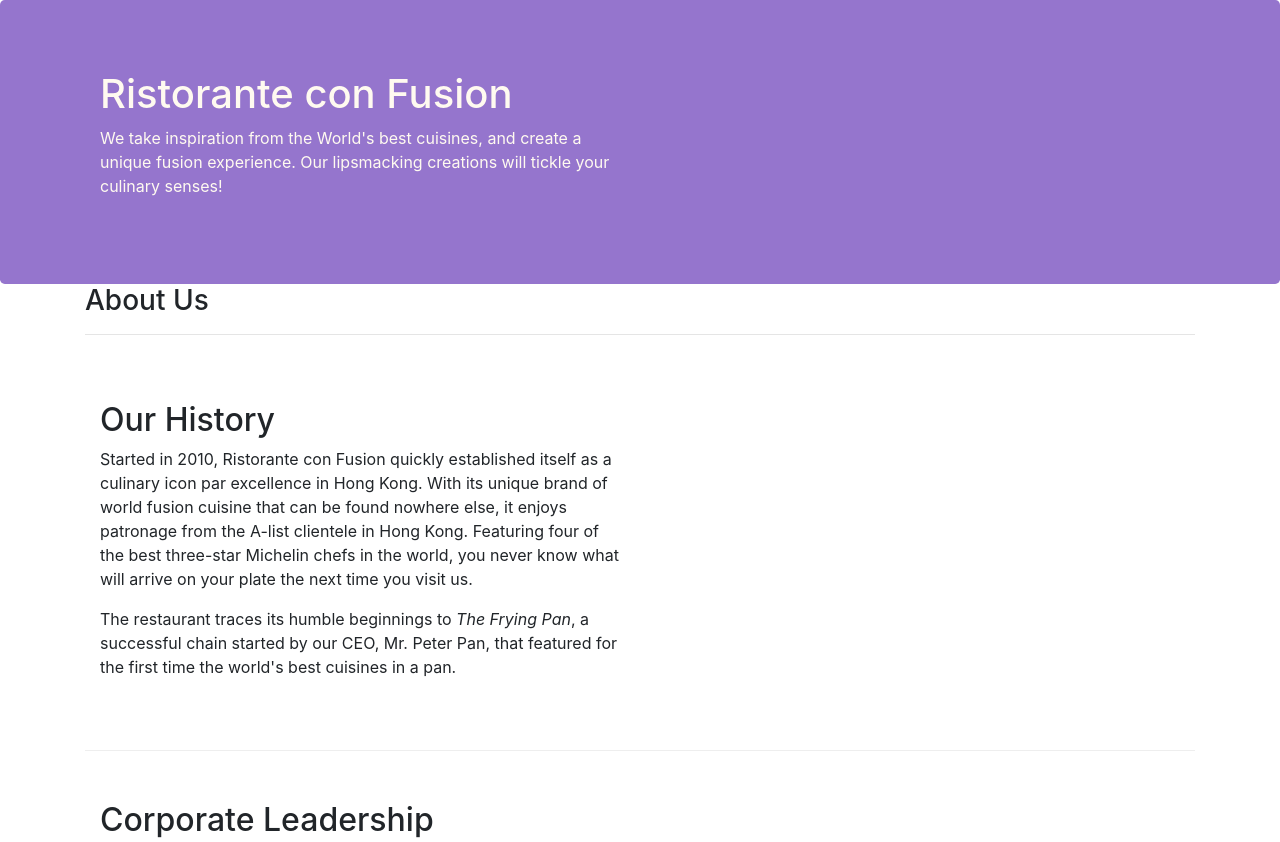
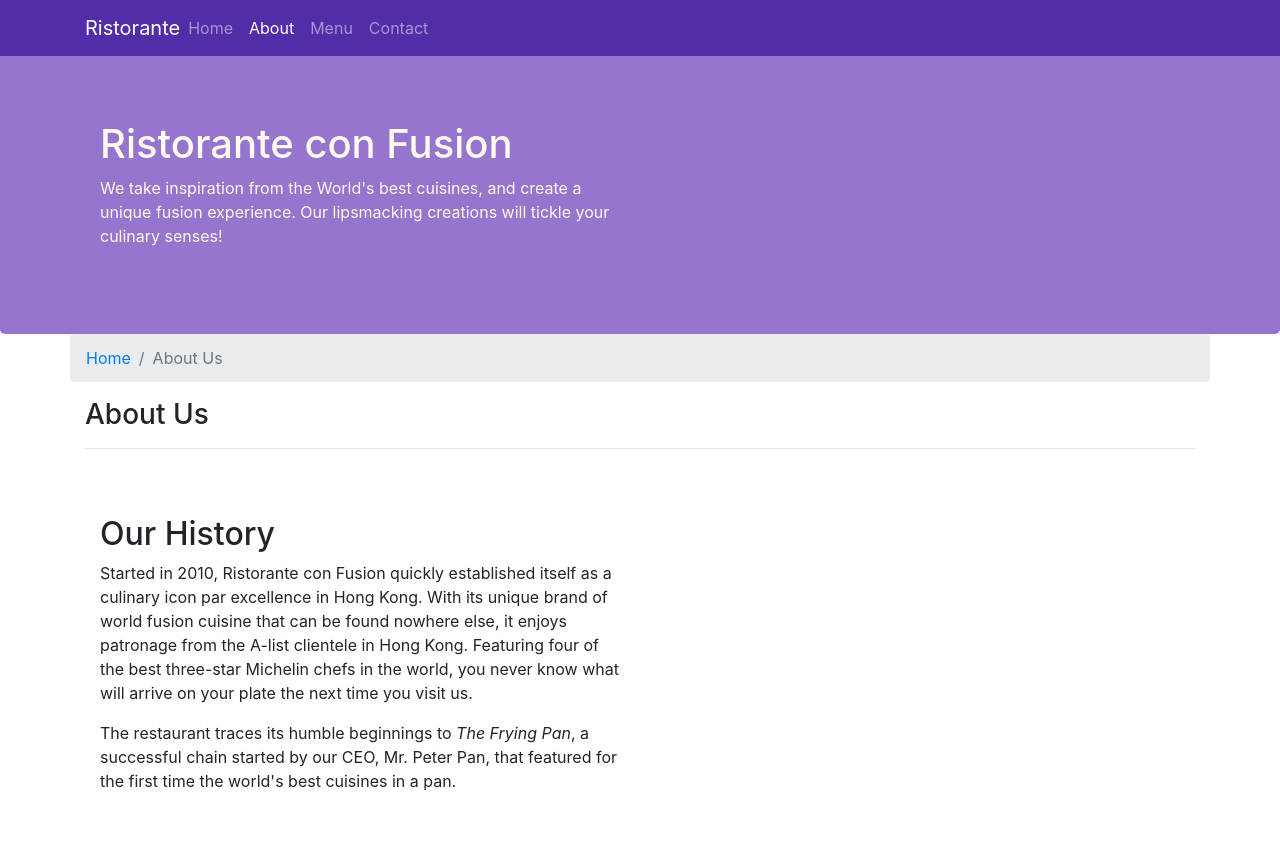
Before and after one commit to afifaniks/Coursera_Bootstrap, a website: page aboutus.html in a window 1280 px wide. Shown: the top 842 px of the page. Drawn offline with nearby package versions, Linux system fonts and the light colour scheme.

Commit message:
navbar n breadcrumb

```diff
--- a/aboutus.html
+++ b/aboutus.html
@@ -12,7 +12,22 @@
 </head>
 
 <body>
-
+    <nav class="navbar navbar-dark navbar-expand-sm fixed-top">
+        <div class="container">
+            <button class="navbar-toggler" type="button" data-toggle="collapse" data-target="#Navbar">
+                <span class="navbar-toggler-icon"></span>
+            </button>
+            <a href="./index.html" class="navbar-brand mr-auto">Ristorante</a>
+            <div class="collaps navbar-collapse" id="Navbar">
+                <ul class="navbar-nav mr-auto">
+                    <li class="nav-item"><a href="./index.html" class="nav-link">Home</a></li>
+                    <li class="nav-item active"><a href="./aboutus.html" class="nav-link">About</a></li>
+                    <li class="nav-item"><a href="#" class="nav-link">Menu</a></li>
+                    <li class="nav-item"><a href="#" class="nav-link">Contact</a></li>
+                </ul>
+            </div>
+        </div>
+    </nav>
     <header class="jumbotron">
         <div class="container">
             <div class="row row-header">
@@ -28,6 +43,10 @@
 
     <div class="container">
         <div class="row">
+            <ol class="col-12 breadcrumb">
+                <li class="breadcrumb-item"><a href="./index.html">Home</a></li>
+                <li class="breadcrumb-item active">About Us</li>
+            </ol>
             <div class="col-12">
                <h3>About Us</h3>
                <hr>
--- a/css/styles.css
+++ b/css/styles.css
@@ -23,8 +23,17 @@
     color: floralwhite;
 }
 
-.address {
+address {
     font-size: 80%;
     margin: 0px;
     color: #0f0f0f;
 }
+
+body {
+    padding: 50px 0px 0px 0px;
+    z-index: 0;
+}
+
+.navbar-dark {
+    background-color: #512DA8;
+}
```
Also changed, not shown: index.html (+17 -1 lines).
